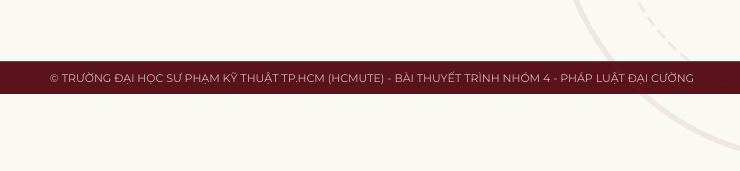
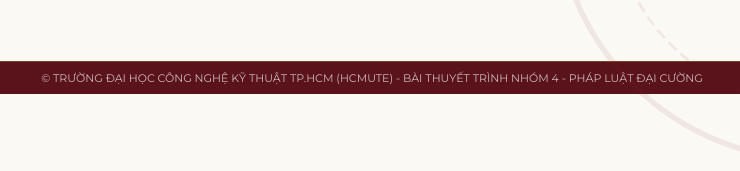
Before and after one commit to Minh-sempai/no4hcmute, a plain HTML site: page index.html in a window 1280 px wide. Shown: the part 706-877 px from the top of the page, 268-1008 px from the left. Drawn offline with nearby package versions, Linux system fonts and the light colour scheme.

Commit message:
Update index.html

```diff
--- a/index.html
+++ b/index.html
@@ -317,7 +317,7 @@
 
     <!-- Footer -->
     <footer class="bg-hcmute-maroonDark text-white/70 py-2 px-4 text-center text-[11px] border-t border-hcmute-gold/30">
-        <p>© TRƯỜNG ĐẠI HỌC SƯ PHẠM KỸ THUẬT TP.HCM (HCMUTE) - BÀI THUYẾT TRÌNH NHÓM 4 - PHÁP LUẬT ĐẠI CƯỜNG</p>
+        <p>© TRƯỜNG ĐẠI HỌC CÔNG NGHỆ KỸ THUẬT TP.HCM (HCMUTE) - BÀI THUYẾT TRÌNH NHÓM 4 - PHÁP LUẬT ĐẠI CƯỜNG</p>
     </footer>
 
     <script>
```
